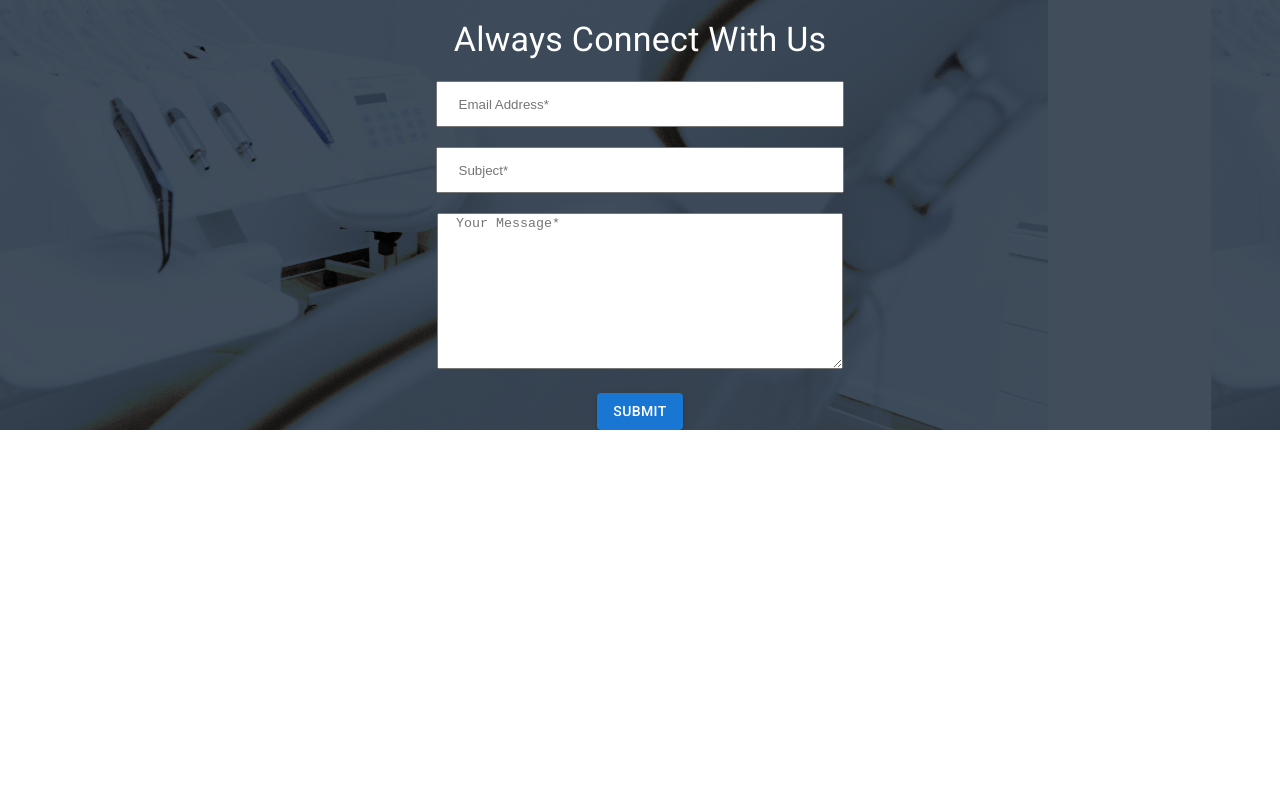
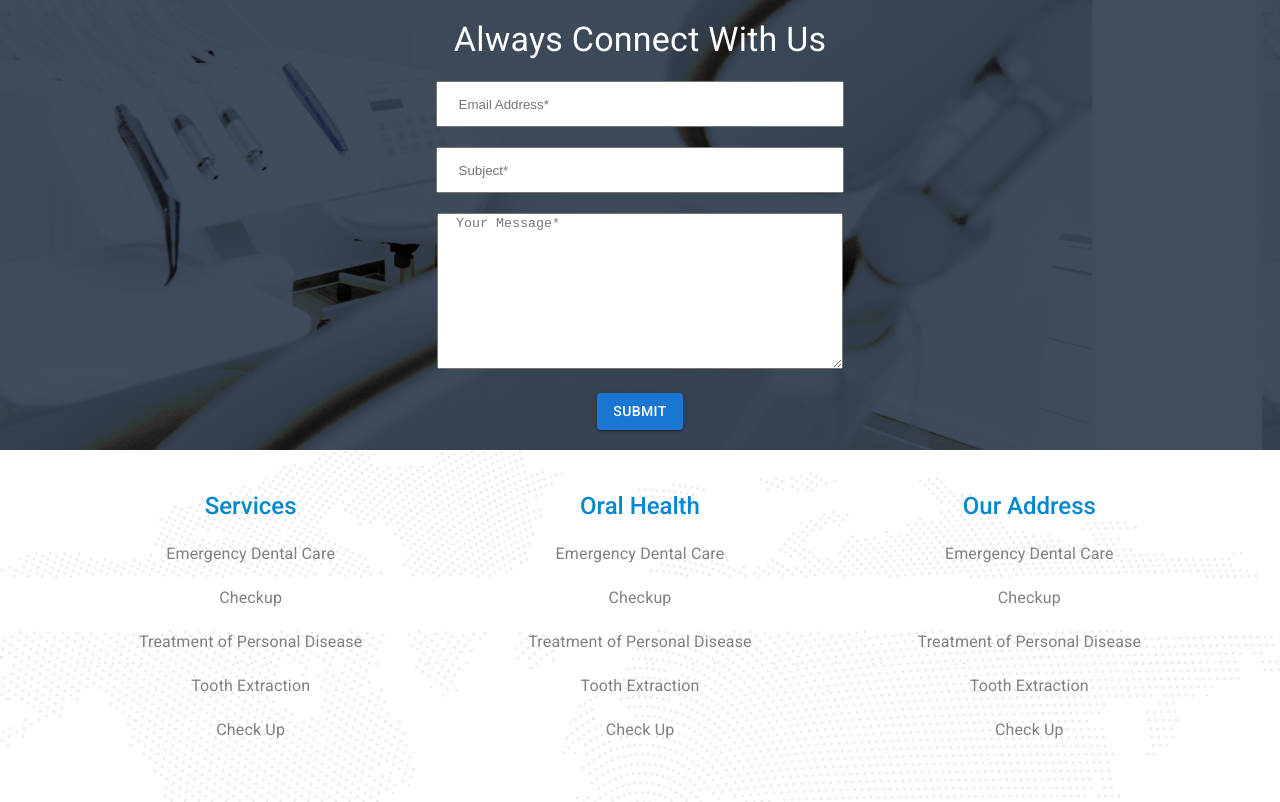
Before and after one commit to dipdastoko/doctors-portal-client, a React (Create React App) app: page /home in a window 1280 px wide. Shown: the part 2379-3181 px from the top of the page. Before the commit the page ends 2809 px from the top, so only its background shows below. Built offline with nearby package versions, Linux system fonts and the light colour scheme.

Commit message:
footer added

```diff
--- a/src/Pages/Home/ContactUs/ContactUs.js
+++ b/src/Pages/Home/ContactUs/ContactUs.js
@@ -32,9 +32,9 @@ const ContactUs = () => {
                 <br />
                 <br />
                 <Button type='submit' variant='contained'>Submit</Button>
+                <br />
+                <br />
             </form>
-
-
         </div>
     );
 };
--- /dev/null
+++ b/src/Pages/Home/Footer/Footer.js
@@ -0,0 +1,84 @@
+import { Grid, Typography } from '@mui/material';
+import { Container } from '@mui/system';
+import React from 'react';
+import footerBg from '../../../images/footer-bg.png'
+
+const Footer = () => {
+    const footerBack = {
+        backgroundImage: `url(${footerBg})`,
+        backgroundSize: '100%'
+    }
+    return (
+        <div style={footerBack}>
+            <Container sx={{ p: 5 }}>
+                <Grid container spacing={2}>
+                    <Grid item xs={4}>
+                        <Typography variant='h5' sx={{ color: 'info.main', fontWeight: 500 }}>
+                            Services
+                        </Typography><br />
+                        <Typography variant='body1' sx={{ color: 'GrayText' }}>
+                            Emergency Dental Care
+                        </Typography><br />
+                        <Typography variant='body1' sx={{ color: 'GrayText' }}>
+                            Checkup
+                        </Typography><br />
+                        <Typography variant='body1' sx={{ color: 'GrayText' }}>
+                            Treatment of Personal Disease
+                        </Typography><br />
+                        <Typography variant='body1' sx={{ color: 'GrayText' }}>
+                            Tooth Extraction
+                        </Typography><br />
+                        <Typography variant='body1' sx={{ color: 'GrayText' }}>
+                            Check Up
+                        </Typography><br />
+                    </Grid>
+
+                    <Grid item xs={4}>
+                        <Typography variant='h5' sx={{ color: 'info.main', fontWeight: 500 }}>
+                            Oral Health
+                        </Typography><br />
+                        <Typography variant='body1' sx={{ color: 'GrayText' }}>
+                            Emergency Dental Care
+                        </Typography><br />
+                        <Typography variant='body1' sx={{ color: 'GrayText' }}>
+                            Checkup
+                        </Typography><br />
+                        <Typography variant='body1' sx={{ color: 'GrayText' }}>
+                            Treatment of Personal Disease
+                        </Typography><br />
+                        <Typography variant='body1' sx={{ color: 'GrayText' }}>
+                            Tooth Extraction
+                        </Typography><br />
+                        <Typography variant='body1' sx={{ color: 'GrayText' }}>
+                            Check Up
+                        </Typography><br />
+                    </Grid>
+
+                    <Grid item xs={4}>
+                        <Typography variant='h5' sx={{ color: 'info.main', fontWeight: 500 }}>
+                            Our Address
+                        </Typography><br />
+                        <Typography variant='body1' sx={{ color: 'GrayText' }}>
+                            Emergency Dental Care
+                        </Typography><br />
+                        <Typography variant='body1' sx={{ color: 'GrayText' }}>
+                            Checkup
+                        </Typography><br />
+                        <Typography variant='body1' sx={{ color: 'GrayText' }}>
+                            Treatment of Personal Disease
+                        </Typography><br />
+                        <Typography variant='body1' sx={{ color: 'GrayText' }}>
+                            Tooth Extraction
+                        </Typography><br />
+                        <Typography variant='body1' sx={{ color: 'GrayText' }}>
+                            Check Up
+                        </Typography><br />
+                    </Grid>
+                </Grid>
+            </Container>
+        </div>
+
+    );
+};
+
+export default Footer;
--- a/src/Pages/Home/Home/Home.js
+++ b/src/Pages/Home/Home/Home.js
@@ -3,6 +3,7 @@ import AppointmentBanner from '../AppointmentBanner/AppointmentBanner';
 import Banner from '../Banner/Banner';
 import ContactUs from '../ContactUs/ContactUs';
 import ExceptionalDental from '../ExceptionalDental/ExceptionalDental';
+import Footer from '../Footer/Footer';
 import Services from '../Services/Services';
 import Navigation from '../Shared/Navigation/Navigation';
 import Testimonial from '../Testimonial/Testimonial';
@@ -17,6 +18,7 @@ const Home = () => {
             <AppointmentBanner />
             <Testimonial />
             <ContactUs />
+            <Footer />
         </div>
     );
 };
```
